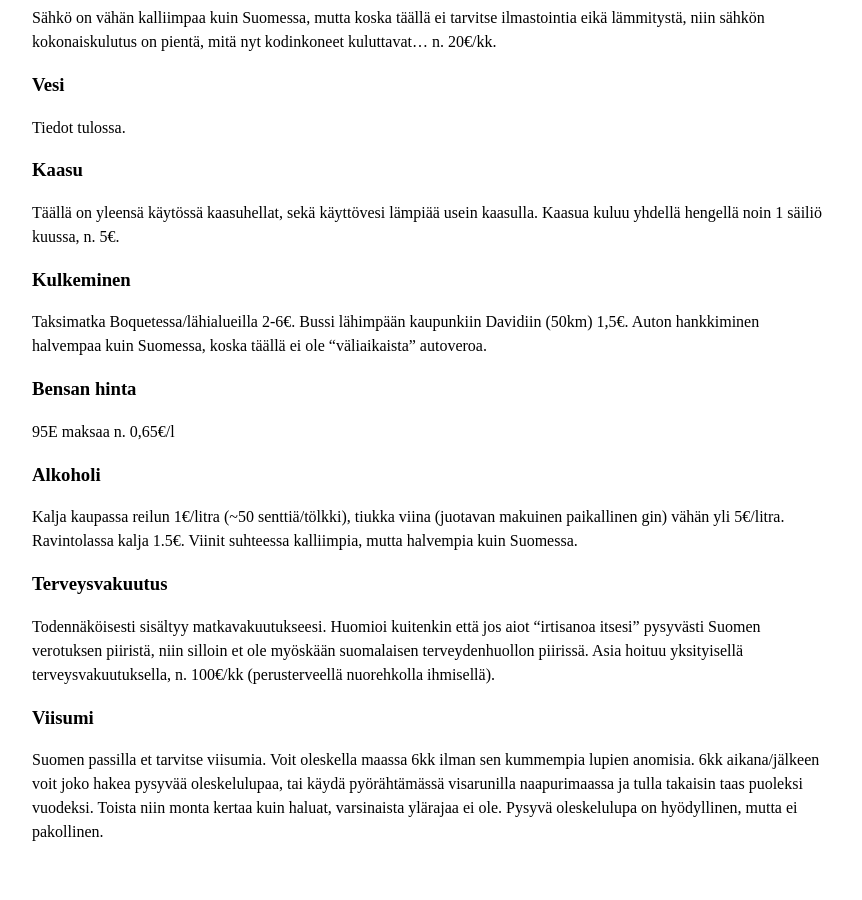
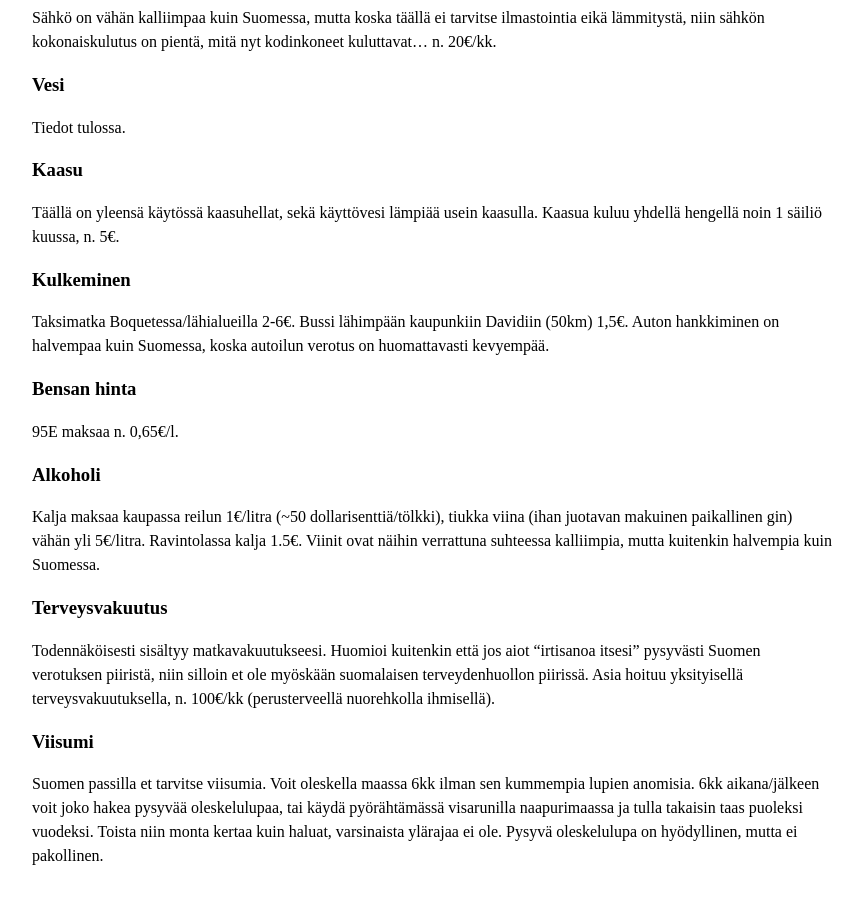
Before and after one commit to pitkonaarinparatiisi/pitkonaarinparatiisi.github.io, a Jekyll site: the page built from muuttaminen.md, in a window 1280 px wide and 900 px high, scrolled down 1093 px. Shown: the whole window, without its empty margins (208-1070 px from the left). Built offline with Jekyll 4.4.1, drawn with Linux system fonts in a browser that asks for light colours; our own code applies the rules of GitHub Pages for plain Markdown files; before the commit the page ends 1969 px from its top, so only the background shows below that.

Commit message:
Update muuttaminen.md

```diff
--- a/muuttaminen.md
+++ b/muuttaminen.md
@@ -39,13 +39,13 @@ Tiedot tulossa.
 Täällä on yleensä käytössä kaasuhellat, sekä käyttövesi lämpiää usein kaasulla. Kaasua kuluu yhdellä hengellä noin 1 säiliö kuussa, n. 5€.
 
 ### Kulkeminen
-Taksimatka Boquetessa/lähialueilla 2-6€. Bussi lähimpään kaupunkiin Davidiin (50km) 1,5€. Auton hankkiminen halvempaa kuin Suomessa, koska täällä ei ole "väliaikaista" autoveroa.
+Taksimatka Boquetessa/lähialueilla 2-6€. Bussi lähimpään kaupunkiin Davidiin (50km) 1,5€. Auton hankkiminen on halvempaa kuin Suomessa, koska autoilun verotus on huomattavasti kevyempää.
 
 ### Bensan hinta
-95E maksaa n. 0,65€/l
+95E maksaa n. 0,65€/l.
 
 ### Alkoholi
-Kalja kaupassa reilun 1€/litra (~50 senttiä/tölkki), tiukka viina (juotavan makuinen paikallinen gin) vähän yli 5€/litra. Ravintolassa kalja 1.5€. Viinit suhteessa kalliimpia, mutta halvempia kuin Suomessa.
+Kalja maksaa kaupassa reilun 1€/litra (~50 dollarisenttiä/tölkki), tiukka viina (ihan juotavan makuinen paikallinen gin) vähän yli 5€/litra. Ravintolassa kalja 1.5€. Viinit ovat näihin verrattuna suhteessa kalliimpia, mutta kuitenkin halvempia kuin Suomessa.
 
 ### Terveysvakuutus
 Todennäköisesti sisältyy matkavakuutukseesi. Huomioi kuitenkin että jos aiot "irtisanoa itsesi" pysyvästi Suomen verotuksen piiristä, niin silloin et ole myöskään suomalaisen terveydenhuollon piirissä. Asia hoituu yksityisellä terveysvakuutuksella, n. 100€/kk (perusterveellä nuorehkolla ihmisellä).
```
